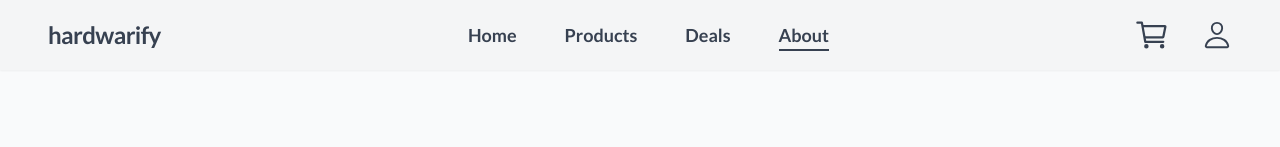
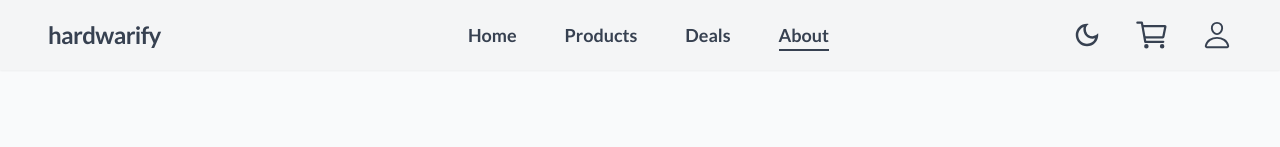
Before and after one commit to tojamrcel/hardwarify-project, a Next.js app: page /about in a window 1280 px wide. Shown: the top 147 px of the page. Built offline with nearby package versions, Linux system fonts and the light colour scheme; what @mui/material-nextjs would draw is missing.

Commit message:
feat: implement dark mode toggle button

```diff
--- a/app/_components/DarkModeContext.tsx
+++ b/app/_components/DarkModeContext.tsx
@@ -1,9 +1,12 @@
+"use client";
+
 import {
   createContext,
   Dispatch,
   ReactNode,
   SetStateAction,
   useContext,
+  useEffect,
   useState,
 } from "react";
 
@@ -16,6 +19,11 @@ const DarkModeContext = createContext<DarkModeContextType | null>(null);
 
 export function DarkModeProvider({ children }: { children: ReactNode }) {
   const [isDarkMode, setIsDarkMode] = useState(false);
+
+  useEffect(() => {
+    if (isDarkMode) document.documentElement.classList.add("dark");
+    else document.documentElement.classList.remove("dark");
+  }, [isDarkMode]);
 
   return (
     <DarkModeContext.Provider value={{ isDarkMode, setIsDarkMode }}>
--- a/app/_components/Header.tsx
+++ b/app/_components/Header.tsx
@@ -6,6 +6,7 @@ import { useCart } from "./CartContext";
 import { useEffect, useRef, useState } from "react";
 import { Badge } from "@mui/material";
 import { usePathname } from "next/navigation";
+import ToggleDarkMode from "./ToggleDarkMode";
 
 function Header() {
   const pathname = usePathname();
@@ -77,8 +78,11 @@ function Header() {
                 </Link>
               </li>
             </div>
-            <div className="flex items-center gap-8 sm:w-64">
+            <div className="flex items-center gap-4 sm:w-64 sm:gap-8">
               <li className="ml-auto transition-colors hover:text-gray-600">
+                <ToggleDarkMode />
+              </li>
+              <li className="transition-colors hover:text-gray-600">
                 <div className="relative">
                   <Badge
                     color="primary"
--- /dev/null
+++ b/app/_components/ToggleDarkMode.tsx
@@ -0,0 +1,22 @@
+import { useDarkMode } from "./DarkModeContext";
+import { MdOutlineDarkMode, MdOutlineLightMode } from "react-icons/md";
+
+function ToggleDarkMode() {
+  const { isDarkMode, setIsDarkMode } = useDarkMode()!;
+
+  function handleToggle() {
+    setIsDarkMode((dark) => !dark);
+  }
+
+  return (
+    <button
+      onClick={handleToggle}
+      className="flex items-center justify-center rounded-full text-3xl"
+    >
+      {isDarkMode && <MdOutlineLightMode />}
+      {!isDarkMode && <MdOutlineDarkMode />}
+    </button>
+  );
+}
+
+export default ToggleDarkMode;
--- a/app/layout.tsx
+++ b/app/layout.tsx
@@ -7,6 +7,7 @@ import { Toaster } from "react-hot-toast";
 import { AppRouterCacheProvider } from "@mui/material-nextjs/v15-appRouter";
 import { ThemeProvider } from "@mui/material/styles";
 import theme from "./_styles/theme";
+import { DarkModeProvider } from "./_components/DarkModeContext";
 
 const latoSans = Lato({
   subsets: ["latin"],
@@ -30,6 +31,7 @@ export default function RootLayout({
     <html lang="en">
       <body className={`${latoSans.className} bg-gray-50 antialiased`}>
         <AppRouterCacheProvider>
+          <DarkModeProvider>
             <ThemeProvider theme={theme}>
               <CartProvider>
                 <Header />
@@ -47,6 +49,7 @@ export default function RootLayout({
                 />
               </CartProvider>
             </ThemeProvider>
+          </DarkModeProvider>
         </AppRouterCacheProvider>
       </body>
     </html>
```
Lines whose indentation alone changed are shown as unchanged.
